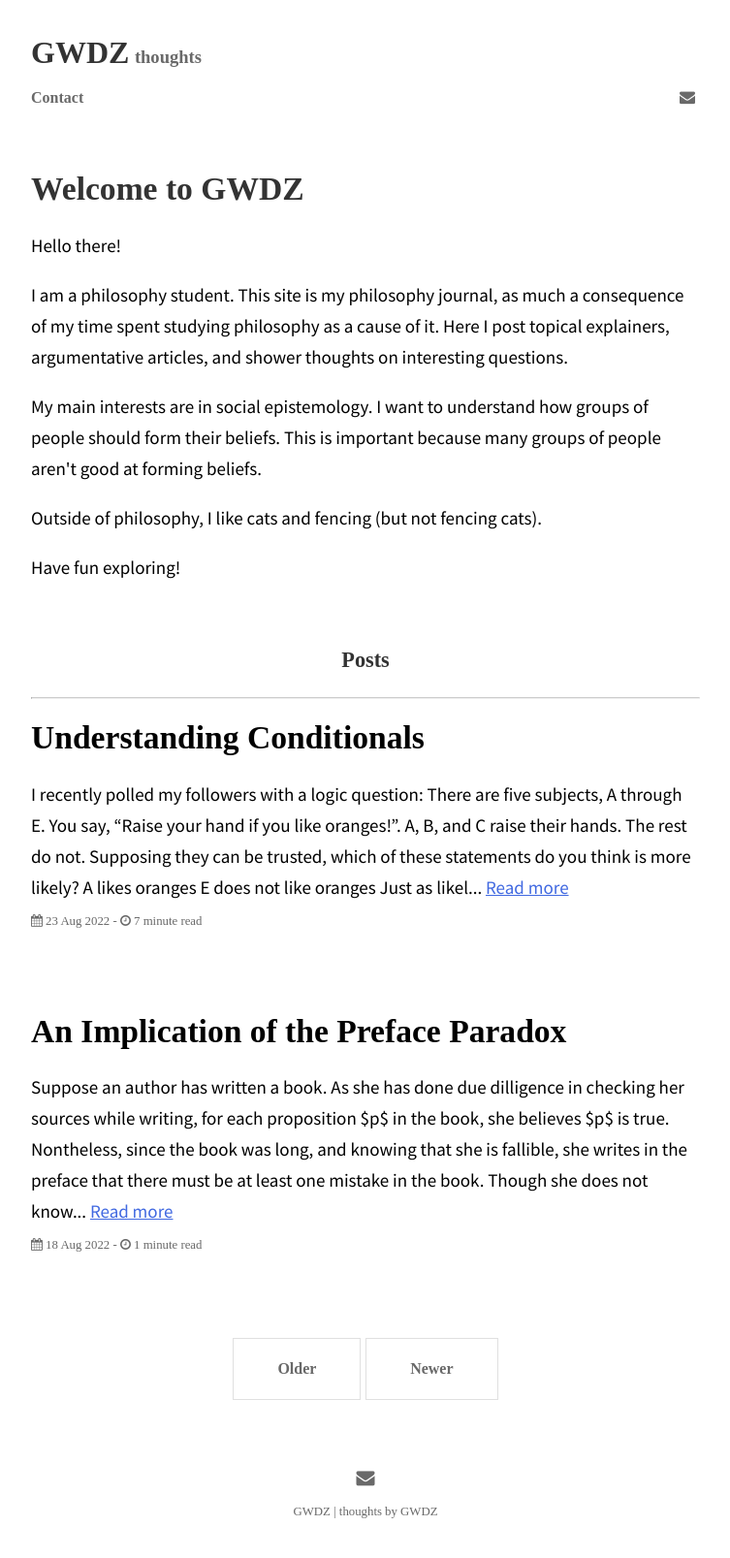
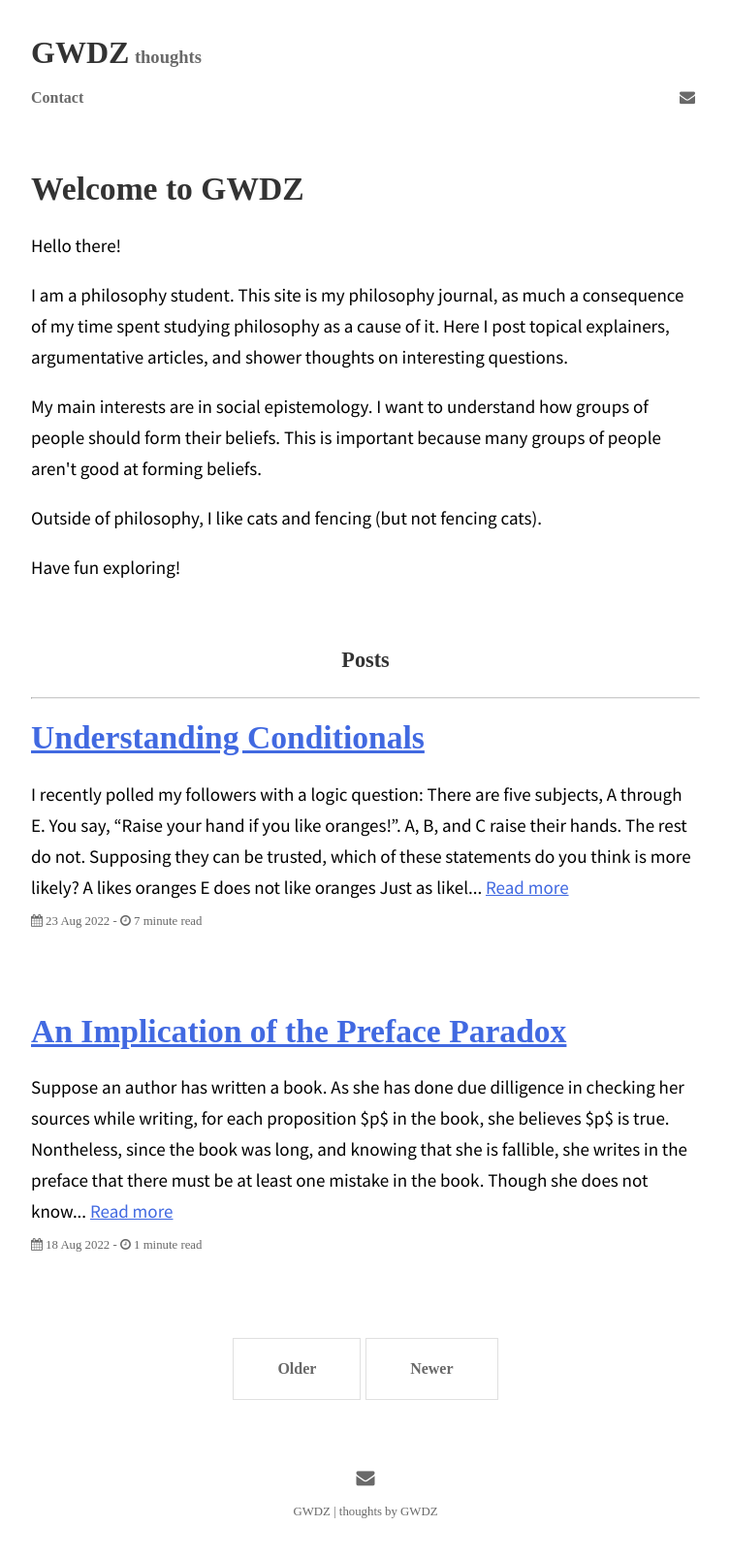
Before and after one commit to GWDZ-true/gwdz-site, a Jekyll site: the page built from index.html, in a window 1280 px wide. Shown: the whole page at 97% size, without its empty margins (263-1016 px from the left). Built offline with Jekyll 4.4.1, drawn with Linux system fonts in a browser that asks for light colours; some web fonts are replaced; the list of posts is cut into pages by our own code.

Commit message:
Update _base.scss

```diff
--- a/_sass/_base.scss
+++ b/_sass/_base.scss
@@ -41,7 +41,7 @@ h1, h2, h3, h4, h5, h6 {
   color: $dark-gray-color;
 }
 
-a {
+a:link {
   text-decoration: underline;
   color: $link-color;
 }
```
